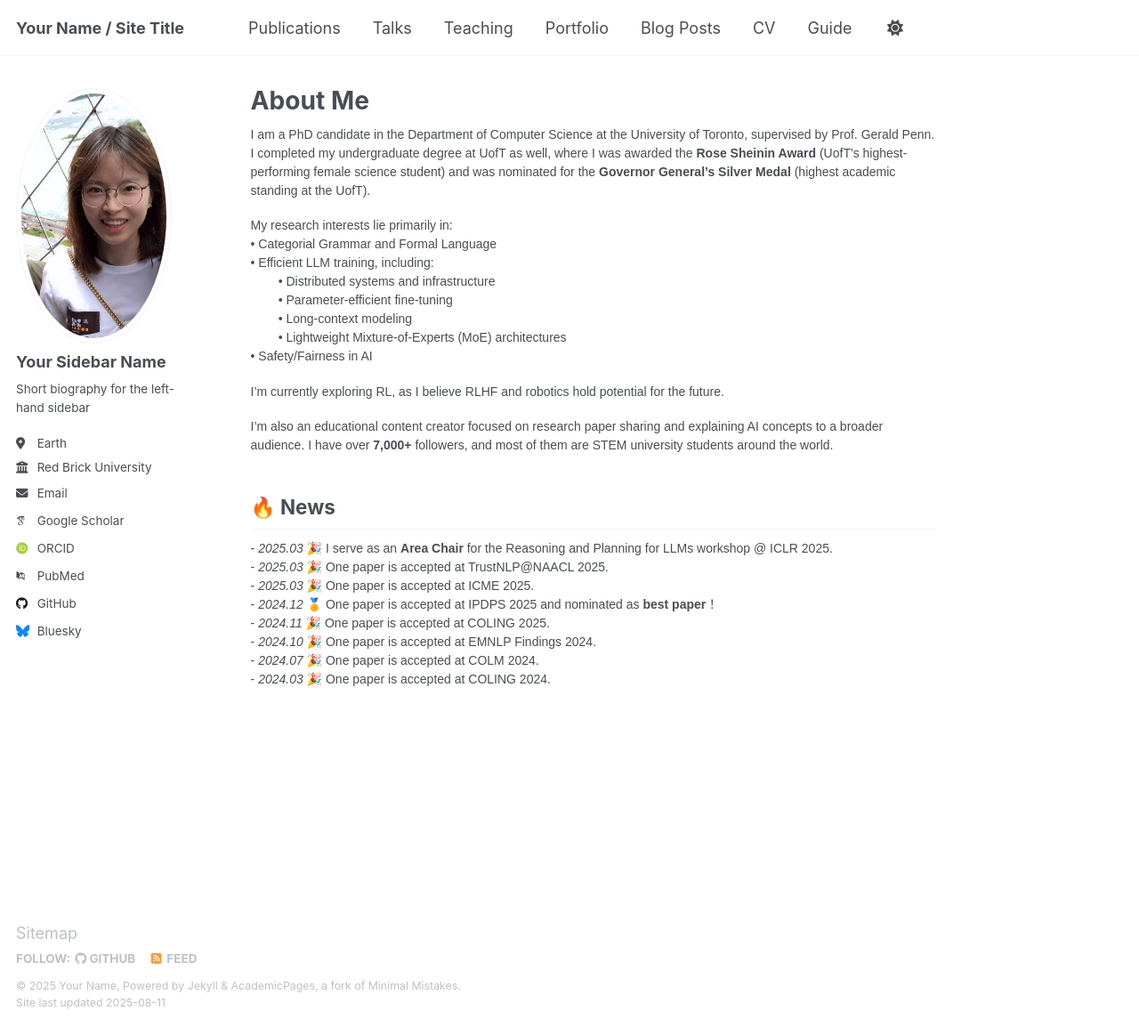
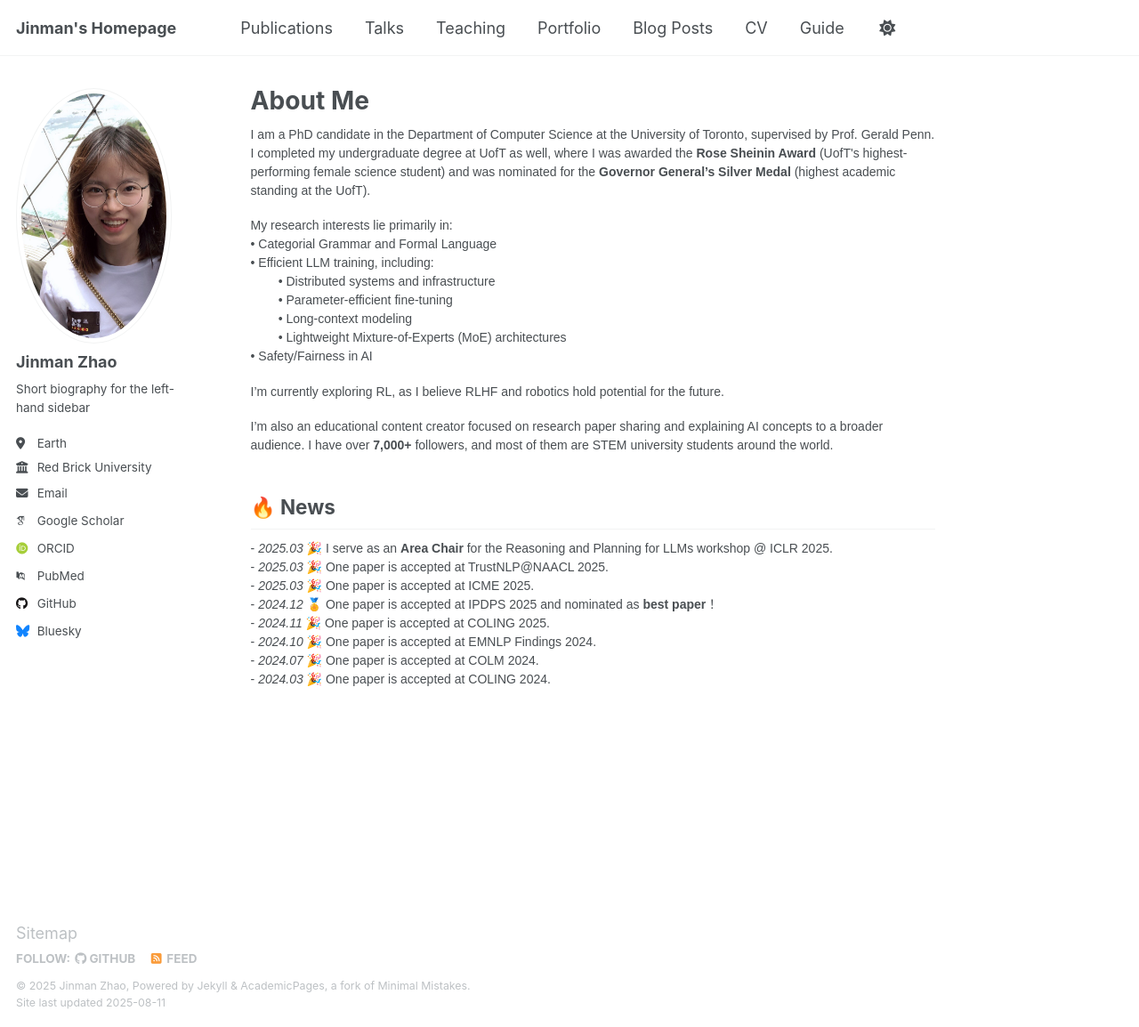
Before and after one commit to zhaojinm/zhaojinm.github.io, a Jekyll site: the page built from _pages/about.md, in a window 1280 px wide and 1154 px high. Shown: the whole window at 89% size. Built offline with Jekyll 4.4.1, drawn with Linux system fonts in a browser that asks for light colours; some web fonts are replaced.

Commit message:
Update _config.yml

```diff
--- a/_config.yml
+++ b/_config.yml
@@ -9,13 +9,13 @@
 # Basic Site Settings
 locale                   : "en-US"
 site_theme               : "default"
-title                    : "Your Name / Site Title"
+title                    : "Jinman's Homepage"
 title_separator          : "-"
-name                     : &name "Your Name"
+name                     : &name "Jinman Zhao"
 description              : &description "personal description"
-url                      : https://academicpages.github.io # the base hostname & protocol for your site e.g. "https://[your GitHub username].github.io"
+url                      : https://zhaojinm.github.io # the base hostname & protocol for your site e.g. "https://[your GitHub username].github.io"
 baseurl                  : "" # the subpath of your site, e.g. "/blog"
-repository               : "academicpages/academicpages.github.io"
+repository               : "zhaojinm/academicpages.github.io"
 
 # Site Author - The following control what appear as part of the author content on the side bar.
 #               If a field is blank the icon and link will not appear, otherwise it will be shown.
@@ -23,7 +23,7 @@ repository               : "academicpages/academicpages.github.io"
 author:
   # Biographic information
   avatar           : "profile.png"
-  name             : "Your Sidebar Name"
+  name             : "Jinman Zhao"
   pronouns         : # example: "she/her"
   bio              : "Short biography for the left-hand sidebar"
   location         : "Earth"
```
